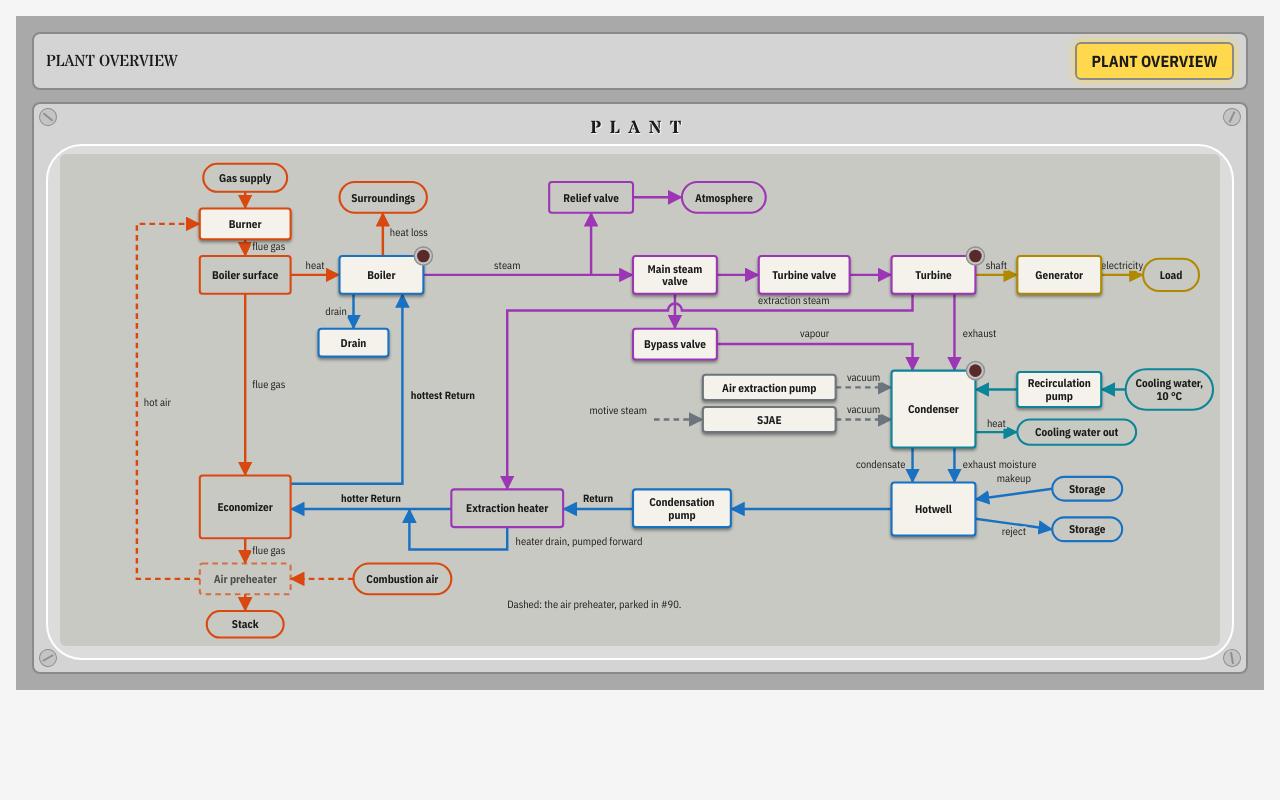
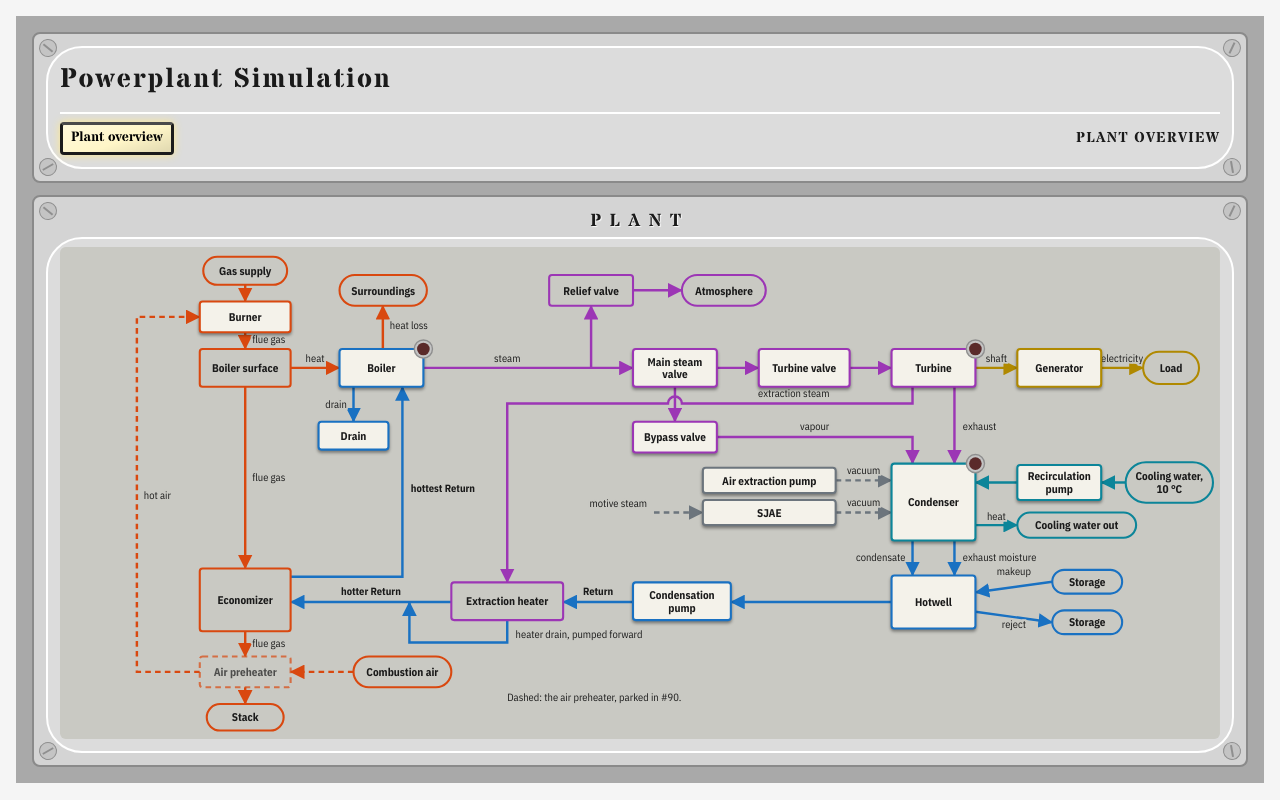
Before and after one commit to NarubyRiverlione/steamboiler, a React (Vite) app: page / in a window 1280 px wide. Built offline with nearby package versions, Linux system fonts and the light colour scheme.

Commit message:
Header as a plate like the mockup (#93): title, lens button, breadcrumb row; Screws primitive
Co-Authored-By: Claude Sonnet 5.5 <noreply@anthropic.com>
Claude-Session: https://claude.ai/code/session_016TNmoEhpA5QUPhrQSFBxKh

```diff
--- a/src/components/board/PanelFrame.tsx
+++ b/src/components/board/PanelFrame.tsx
@@ -1,6 +1,7 @@
 /** Board plate with an inset panel, a stencil title and four corner screws. Adapted from MC-v2 (PanelFrame). */
 
 import type { ReactNode } from "react"
+import { Screws } from "./Screws"
 import "./board.css"
 
 type PanelFrameProps = {
@@ -9,25 +10,10 @@ type PanelFrameProps = {
   readonly children?: ReactNode
 }
 
-// Fixed slot angle per corner: a hand-placed look that never changes between renders
-const SCREWS = [
-  { corner: "top-left", angle: 40 },
-  { corner: "top-right", angle: 115 },
-  { corner: "bottom-left", angle: 150 },
-  { corner: "bottom-right", angle: 80 },
-] as const
-
 export function PanelFrame({ title, heading: Heading = "h2", children }: PanelFrameProps) {
   return (
     <section className="board-plate" aria-label={title}>
-      {SCREWS.map(({ corner, angle }) => (
-        <span
-          key={corner}
-          className={["board-screw", `board-screw-${corner}`].join(" ")}
-          data-testid="screw"
-          style={{ transform: `rotate(${String(angle)}deg)` }}
-        />
-      ))}
+      <Screws />
       <Heading className="board-title">{title}</Heading>
       <div className="board-panel">{children}</div>
     </section>
--- /dev/null
+++ b/src/components/board/Screws.tsx
@@ -0,0 +1,22 @@
+/** Four corner screws at fixed angles, for a plate. Adapted from MC-v2 (PanelFrame). */
+
+import "./board.css"
+
+// Fixed slot angle per corner: a hand-placed look that never changes between renders
+const SCREWS = [
+  { corner: "top-left", angle: 40 },
+  { corner: "top-right", angle: 115 },
+  { corner: "bottom-left", angle: 150 },
+  { corner: "bottom-right", angle: 80 },
+] as const
+
+export function Screws() {
+  return SCREWS.map(({ corner, angle }) => (
+    <span
+      key={corner}
+      className={["board-screw", `board-screw-${corner}`].join(" ")}
+      data-testid="screw"
+      style={{ transform: `rotate(${String(angle)}deg)` }}
+    />
+  ))
+}
--- a/src/components/board/board.css
+++ b/src/components/board/board.css
@@ -57,8 +57,11 @@
   --board-mimic-cooling: #0c8599;
   --board-mimic-power: #b08900;
   --board-mimic-vacuum: #6c757d;
-  --board-button-bg: #c4c4c4;
-  --board-button-lit: #ffd84d;
+  --board-lens-bezel: #1b1b1b;
+  --board-lens-bezel-light: #4a4a4a;
+  --board-lens-bg: rgba(70, 70, 70, 0.4);
+  --board-lens-lit-bg: #fff6c8;
+  --board-lens-lit-glow: #ffe98a;
 }
 
 .board-plate {
@@ -177,25 +180,71 @@
 }
 
 .board-header {
+  margin-bottom: 0.75rem;
+  font-family: var(--board-font-stencil);
+}
+
+.board-header-head {
+  display: grid;
+  grid-template-columns: minmax(230px, 1fr) minmax(300px, 1.4fr);
+  gap: 1rem;
+  align-items: center;
+  min-height: 3rem;
+}
+
+.board-header-title {
+  margin: 0;
+  padding: 0;
+  background: none;
+  color: inherit;
+  font-size: 1.7rem;
+  font-weight: 700;
+  letter-spacing: 0.08em;
+  line-height: 1.1;
+  text-align: left;
+}
+
+.board-header-nav {
   display: flex;
   align-items: center;
-  gap: 1rem;
-  margin-bottom: 0.75rem;
-  padding: 0.5rem 0.75rem;
-  background: var(--board-plate-bg);
-  border: 2px solid var(--board-plate-border);
-  border-radius: 8px;
-  color: var(--board-text);
-  font-family: var(--board-font-label);
+  justify-content: space-between;
+  margin-top: 0.5rem;
+  padding-top: 0.5rem;
+  border-top: 2px solid var(--board-panel-edge);
 }
 
-.board-header nav {
-  flex: 1;
+.board-lens {
+  padding: 0.2rem 0.5rem;
+  background-color: var(--board-lens-bg);
+  background-image: linear-gradient(
+    160deg,
+    rgba(255, 255, 255, 0.35),
+    rgba(255, 255, 255, 0) 55%,
+    rgba(0, 0, 0, 0.12)
+  );
+  border: 3px solid var(--board-lens-bezel);
+  border-top-color: var(--board-lens-bezel-light);
+  border-radius: 4px;
+  box-shadow: 0 3px 3px rgba(0, 0, 0, 0.35);
+  color: #000;
+  font-family: var(--board-font-stencil);
+  font-size: 0.85rem;
+  font-weight: 700;
+  text-decoration: none;
+  white-space: nowrap;
+}
+
+.board-lens-lit {
+  background-color: var(--board-lens-lit-bg);
+  box-shadow: 0 0 8px var(--board-lens-lit-glow);
 }
 
 .board-breadcrumb {
   display: flex;
   gap: 0.5rem;
+  font-size: 0.9rem;
+  font-weight: 700;
+  letter-spacing: 0.1em;
   margin: 0;
   padding: 0;
   font-family: var(--board-font-stencil);
@@ -219,23 +268,6 @@
 
 .board-breadcrumb a {
   color: inherit;
-}
-
-.board-button {
-  padding: 0.3rem 0.9rem;
-  background: var(--board-button-bg);
-  border: 2px solid var(--board-plate-border);
-  border-radius: 6px;
-  color: var(--board-text);
-  font-family: var(--board-font-label);
-  font-weight: 700;
-  text-decoration: none;
-  text-transform: uppercase;
-}
-
-.board-button-lit {
-  background: var(--board-button-lit);
-  box-shadow: 0 0 8px var(--board-button-lit);
 }
 
 .board-overview {
--- a/src/navigation/Header.tsx
+++ b/src/navigation/Header.tsx
@@ -1,6 +1,7 @@
-/** Header on every page: breadcrumb and the Plant overview button. The slots stay empty until the annunciator (step 6), the clock and the speed selector (#86). */
+/** Header on every page, a plate like the part pages: title, the Plant overview button and the breadcrumb. The slots stay empty until the clock and speed selector (#86) and the annunciator (step 6). */
 
 import { Link, useLocation } from "react-router-dom"
+import { Screws } from "../components/board/Screws"
 import "../components/board/board.css"
 import { OVERVIEW_PATH, PART_IDS, PARTS, type PartId } from "./plantParts"
 
@@ -10,7 +11,25 @@ function Header() {
   const onOverview: boolean = pathname === OVERVIEW_PATH
 
   return (
-    <header className="board-header">
+    <header className="board-plate board-header">
+      <Screws />
+      <div className="board-panel">
+        <div className="board-header-head">
+          <div>
+            <h1 className="board-header-title">Powerplant Simulation</h1>
+            <div className="board-header-slot" data-slot="clock" />
+            <div className="board-header-slot" data-slot="speed" />
+          </div>
+          <div className="board-header-slot" data-slot="annunciator" />
+        </div>
+        <div className="board-header-nav">
+          <Link
+            to={OVERVIEW_PATH}
+            className={onOverview ? "board-lens board-lens-lit" : "board-lens"}
+            aria-current={onOverview ? "page" : undefined}
+          >
+            Plant overview
+          </Link>
           <nav aria-label="Breadcrumb">
             <ol className="board-breadcrumb">
               <li>
@@ -22,23 +41,13 @@ function Header() {
               </li>
               {part !== undefined && (
                 <li>
-              <h1 className="board-breadcrumb-current" aria-current="page">
-                {PARTS[part].name}
-              </h1>
+                  <span aria-current="page">{PARTS[part].name}</span>
                 </li>
               )}
             </ol>
           </nav>
-      <div className="board-header-slot" data-slot="annunciator" />
-      <div className="board-header-slot" data-slot="clock" />
-      <div className="board-header-slot" data-slot="speed" />
-      <Link
-        to={OVERVIEW_PATH}
-        className={onOverview ? "board-button board-button-lit" : "board-button"}
-        aria-current={onOverview ? "page" : undefined}
-      >
-        Plant overview
-      </Link>
+        </div>
+      </div>
     </header>
   )
 }
--- a/src/navigation/PlantOverview.tsx
+++ b/src/navigation/PlantOverview.tsx
@@ -34,7 +34,7 @@ function PlantOverview() {
   const { state } = usePowerPlant()
   const alarms = partAlarms(state)
   return (
-    <PanelFrame title="Plant" heading="h1">
+    <PanelFrame title="Plant">
       <svg
         className="board-overview"
         viewBox={"0 0 " + String(DIAGRAM_WIDTH) + " " + String(DIAGRAM_HEIGHT)}
```
Also changed, not shown: 2 other files (tests, documents, lock files or other folders). Lines whose indentation alone changed are shown as unchanged.
